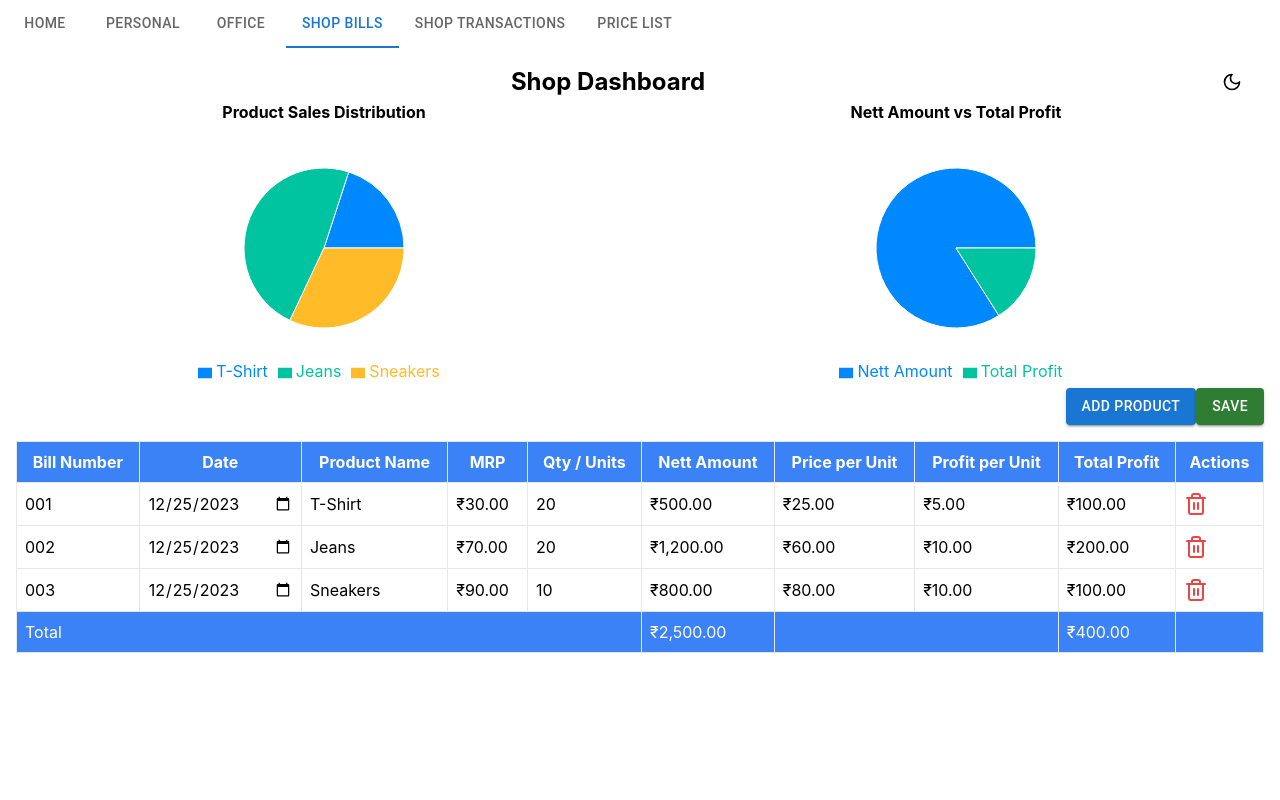
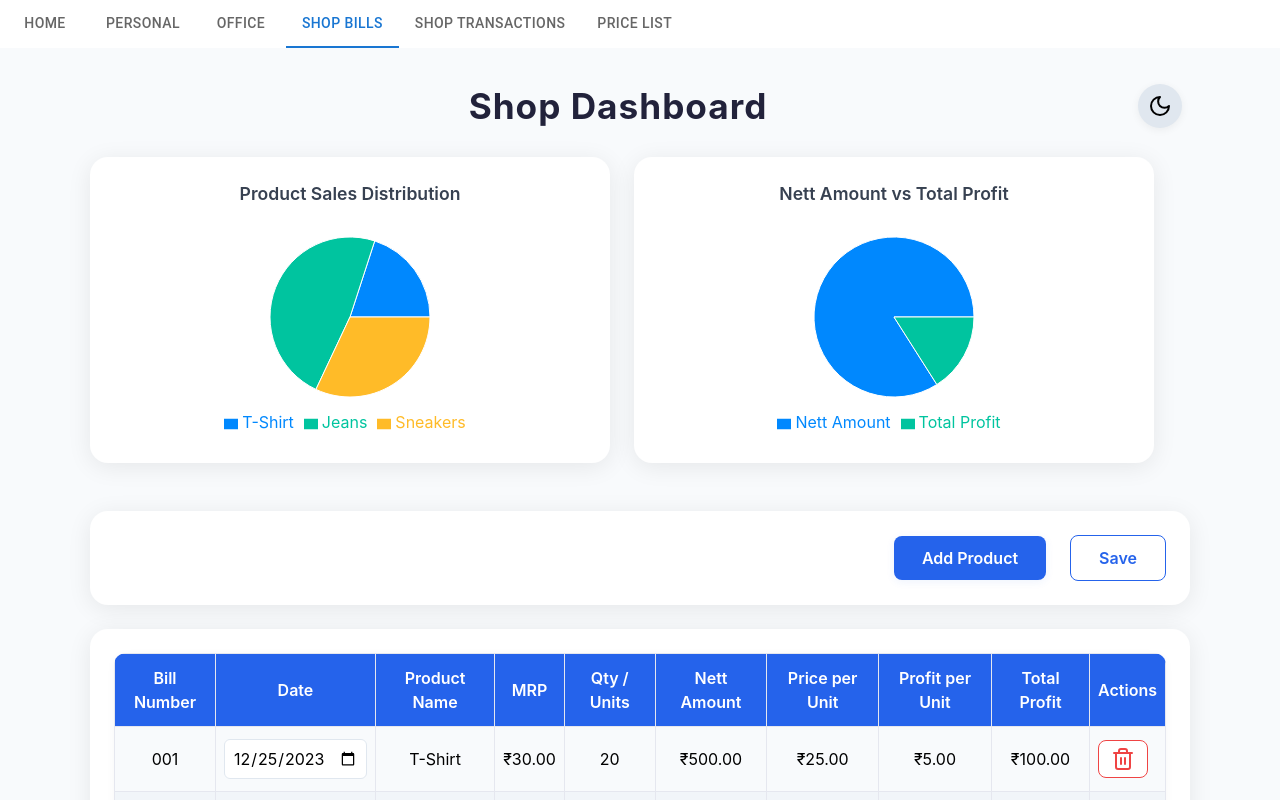
Before and after one commit to gauravgraj91/my-app, a React (Create React App) app: page / in a window 1280 px wide. Both pictures are taken after a click on the tab "SHOP BILLS". Shown: the top 800 px of the page. Built offline with nearby package versions, Linux system fonts and the light colour scheme.

Commit message:
Made UI modifications

```diff
--- a/src/TodoList.js
+++ b/src/TodoList.js
@@ -9,6 +9,7 @@ import Tab from "@mui/material/Tab";
 import Shop from "./shop";
 import ShopTransactions from "./shopTransactions";
 import PriceList from "./PriceList";
+import './styles/Todolist.css';
 
 const TodoList = () => {
   const [todos, setTodos] = useState([]);
@@ -87,67 +88,63 @@ const TodoList = () => {
         </div>
       </div>
       {tab === 0 && (
-        <Box display="flex" flexDirection="column" alignItems="center">
-          <h1 className="heading font-bold tracking-wide">To-Do List</h1>
-          <Box
-            component="form"
-            sx={{
-              "& > :not(style)": { m: 1, width: "25ch" },
-            }}
-            noValidate
-            autoComplete="off"
-          ></Box>
-          <TextField
-            id="outlined-basic"
-            label="Enter a new task..."
-            variant="outlined"
+        <div className="todo-container">
+          <h1 className="todo-heading">To-Do List</h1>
+          <input
+            className="todo-input"
+            type="text"
+            placeholder="Enter a new task..."
             value={taskInput}
             onChange={(e) => setTaskInput(e.target.value)}
+            aria-label="Enter a new task"
           />
           {editableTaskId ? (
-          <Button onClick={handleSaveEdit} variant="contained">
+            <button className="todo-btn-primary" onClick={handleSaveEdit}>
               Save Task
-          </Button>
+            </button>
           ) : (
-          <Button
-            variant="contained"
+            <button
+              className="todo-btn-primary"
               onClick={() => {
                 handleAddTask(taskInput);
                 setTaskInput("");
-            }}>
+              }}
+            >
               Add Task
-          </Button>
+            </button>
           )}
-          <div>
+          <div className="todo-list">
             {todos.map((todo) => (
-              <div key={todo.id} style={{ marginBottom: "0" }}>
-                <Stack direction="row" spacing={1}>
+              <React.Fragment key={todo.id}>
+                <div className="todo-item">
                   <input
+                    className="todo-checkbox"
                     type="checkbox"
                     checked={todo.isCompleted}
-                    onClick={() => handleToggleTaskCompletion(todo.id)}
+                    onChange={() => handleToggleTaskCompletion(todo.id)}
+                    aria-label={todo.task}
                   />
-                  {todo.task}
-                  <Button
-                    variant="outlined"
-                    size="small"
+                  <span className={`todo-task${todo.isCompleted ? ' completed' : ''}`}>{todo.task}</span>
+                  <div>
+                    <button
+                      className="todo-btn-secondary"
                       onClick={() => handleEditTask(todo.id)}
-                    sx={{ height: "35px", minWidth: "70px" }}>
+                    >
                       Edit
-                  </Button>
-                  <Button
-                    variant="contained"
-                    size="small"
+                    </button>
+                    <button
+                      className="todo-btn-danger"
                       onClick={() => handleDeleteTask(todo.id)}
-                    sx={{ height: "35px", minWidth: "70px", color: 'red', borderColor: 'red' }}>
+                    >
                       Delete
-                  </Button>
-                </Stack>
-                <p style={{ fontSize: "10px", color: "gray", margin: "4px 0" }}>{todo.createdAt}</p>
+                    </button>
                   </div>
+                </div>
+                <div className="todo-date">{todo.createdAt}</div>
+              </React.Fragment>
             ))}
           </div>
-        </Box>
+        </div>
       )}
       {tab === 3 && <Shop />}
       {tab === 4 && <ShopTransactions />}
--- a/src/shop.js
+++ b/src/shop.js
@@ -1,12 +1,9 @@
-import Button from "@mui/material/Button";
-import TextField from "@mui/material/TextField";
-import { responsiveFontSizes } from '@mui/material';
 import React, { useState, useEffect } from 'react';
 import { PieChart, Pie, Cell, ResponsiveContainer, Legend, Tooltip } from 'recharts';
 import { Moon, Sun, Check, Trash2 } from 'lucide-react';
 import './styles/Shop.css';
 
-const COLORS = ["#0088FE", "#00C49F", "#FFBB28", "#FF8042", "#8884D8"]
+const COLORS = ["#0088FE", "#00C49F", "#FFBB28", "#FF8042", "#8884D8"];
 
 const initialData = [
   {
@@ -151,7 +148,7 @@ const Shop = () => {
 
     if (isEditing) {
       return (
-        <TextField
+        <input
           type={type}
           value={tempEditValue}
           onChange={e => setTempEditValue(e.target.value)}
@@ -170,8 +167,8 @@ const Shop = () => {
               type === "number" ? parseFloat(tempEditValue) : tempEditValue
             )
           }
-          autoFocus
-          className="w-full p-1 bg-white dark:bg-gray-700 text-black dark:text-white"
+          className="dashboard-input"
+          aria-label={field}
         />
       )
     } else {
@@ -206,23 +203,22 @@ const Shop = () => {
   };
 
   return (
-    <div className={`p-4 relative ${
-      darkMode ? "dark bg-gray-800 text-white" : "bg-white text-black"
-    }`}>
-      <div className="header-container flex justify-between items-center">
+    <div className={`dashboard-container${darkMode ? ' dark' : ''}`}>
+      <div className="dashboard-card dashboard-header">
         <h1 className="dashboard-title">Shop Dashboard</h1>
-        <Button
+        <button
+          aria-label="Toggle dark mode"
+          className="dashboard-dark-toggle"
           onClick={() => setDarkMode(!darkMode)}
-          className="z-10"
         >
-          {darkMode ? <Sun className="h-5 w-5 text-white" /> : <Moon className="h-5 w-5 text-black" />}
-        </Button>
+          {darkMode ? <Sun /> : <Moon />}
+        </button>
       </div>
 
-      <div className="flex mb-8 h-64">
-        <div className="w-1/2 pr-2">
-          <h2 className="text-center mb-2 font-bold">Product Sales Distribution</h2>
-          <ResponsiveContainer width="100%" height="100%">
+      <div className="dashboard-charts">
+        <div className="dashboard-card dashboard-chart">
+          <h2 className="dashboard-chart-title">Product Sales Distribution</h2>
+          <ResponsiveContainer width="100%" height={220}>
             <PieChart>
               <Pie
                 data={pieChartData}
@@ -242,9 +238,9 @@ const Shop = () => {
             </PieChart>
           </ResponsiveContainer>
         </div>
-        <div className="w-1/2 pl-2">
-          <h2 className="text-center mb-2 font-bold">Nett Amount vs Total Profit</h2>
-          <ResponsiveContainer width="100%" height="100%">
+        <div className="dashboard-card dashboard-chart">
+          <h2 className="dashboard-chart-title">Nett Amount vs Total Profit</h2>
+          <ResponsiveContainer width="100%" height={220}>
             <PieChart>
               <Pie
                 data={profitPieChartData}
@@ -266,97 +262,86 @@ const Shop = () => {
         </div>
       </div>
 
-      <div className="button-container">
-        <Button variant="contained"
+      <div className="dashboard-card dashboard-controls">
+        <button
+          className="dashboard-btn-primary"
           onClick={handleAddRow}
-          className="add-button mr-2"  // Added margin-right for spacing
+          aria-label="Add Product"
         >
           Add Product
-        </Button>
-        <Button variant="contained" color="success"
+        </button>
+        <button
+          className="dashboard-btn-secondary"
           onClick={handleSave}
-          className="save-button"
+          aria-label="Save"
         >
           Save
-          {showSaveAnimation && <Check className="ml-2 h-5 w-5 text-green-300" />}
-        </Button>
+          {showSaveAnimation && <Check className="dashboard-save-check" />}
+        </button>
       </div>
 
-      <div className="relative">
-        <table className="w-full border-collapse">
+      <div className="dashboard-card dashboard-table-container">
+        <table className="dashboard-table">
           <thead>
-            <tr className="bg-blue-500 text-white">
-              <th className="border p-2">Bill Number</th>
-              <th className="border p-2">Date</th>
-              <th className="border p-2">Product Name</th>
-              <th className="border p-2">MRP</th>
-              <th className="border p-2">Qty / Units</th>
-              <th className="border p-2">Nett Amount</th>
-              <th className="border p-2">Price per Unit</th>
-              <th className="border p-2">Profit per Unit</th>
-              <th className="border p-2">Total Profit</th>
-              <th className="border p-2">Actions</th> {/* New column for actions */}
+            <tr>
+              <th>Bill Number</th>
+              <th>Date</th>
+              <th>Product Name</th>
+              <th>MRP</th>
+              <th>Qty / Units</th>
+              <th>Nett Amount</th>
+              <th>Price per Unit</th>
+              <th>Profit per Unit</th>
+              <th>Total Profit</th>
+              <th>Actions</th>
             </tr>
           </thead>
           <tbody>
             {data.map(row => (
-              <tr
-                key={row.id}
-                className="hover:bg-gray-100 dark:hover:bg-gray-600"
-              >
-                <td className="border p-2">{row.billNumber}</td>
-                <td className="border p-2">
+              <tr key={row.id}>
+                <td>{row.billNumber}</td>
+                <td>
                   <input
                     type="date"
                     value={row.date}
                     max={new Date().toISOString().split("T")[0]}
                     onChange={e => handleCellEdit(row.id, "date", e.target.value)}
-                    className="w-full bg-transparent"
+                    className="dashboard-input"
+                    aria-label="Date"
                   />
                 </td>
-                <td dir="ltr" className="border p-2">
-                  {renderEditableCell(row, "productName")}
-                </td>
-                <td className="border p-2">
-                  {renderEditableCell(row, "mrp", "number")}
-                </td>
-                <td className="border p-2">
-                  {renderEditableCell(row, "totalQuantity", "number")}
-                </td>
-                <td className="border p-2">
-                  {renderEditableCell(row, "totalAmount", "number")}
-                </td>
-                <td className="border p-2">
-                  {formatCurrency(row.pricePerPiece)}
-                </td>
-                <td className="border p-2">
-                  {formatCurrency(calculateProfitPerPiece(row.mrp, row.pricePerPiece))}
-                </td>
-                <td className="border p-2">
-                  {formatCurrency(calculateProfitPerPiece(row.mrp, row.pricePerPiece) * row.totalQuantity)}
-                </td>
-                <td className="border p-2 text-center">
-                  <Trash2
-                    className="cursor-pointer text-red-500"
+                <td>{renderEditableCell(row, "productName")}</td>
+                <td>{renderEditableCell(row, "mrp", "number")}</td>
+                <td>{renderEditableCell(row, "totalQuantity", "number")}</td>
+                <td>{renderEditableCell(row, "totalAmount", "number")}</td>
+                <td>{formatCurrency(row.pricePerPiece)}</td>
+                <td>{formatCurrency(calculateProfitPerPiece(row.mrp, row.pricePerPiece))}</td>
+                <td>{formatCurrency(calculateProfitPerPiece(row.mrp, row.pricePerPiece) * row.totalQuantity)}</td>
+                <td>
+                  <button
+                    className="dashboard-btn-danger"
+                    aria-label="Delete Product"
                     onClick={() => handleDeleteRow(row.id)}
-                  />
+                  >
+                    <Trash2 />
+                  </button>
                 </td>
               </tr>
             ))}
           </tbody>
           <tfoot>
-            <tr className="bg-blue-500 text-white">
-              <td className="border p-2" colSpan="5">Total</td>
-              <td className="border p-2">{formatCurrency(calculateTotalAmount())}</td>
-              <td className="border p-2" colSpan="2"></td>
-              <td className="border p-2">{formatCurrency(calculateTotalProfit())}</td>
-              <td className="border p-2"></td> {/* Empty cell for the new column */}
+            <tr>
+              <td colSpan="5">Total</td>
+              <td>{formatCurrency(calculateTotalAmount())}</td>
+              <td colSpan="2"></td>
+              <td>{formatCurrency(calculateTotalProfit())}</td>
+              <td></td>
             </tr>
           </tfoot>
         </table>
       </div>
     </div>
-  )
+  );
 }
 
 export default Shop;
--- a/src/styles/Shop.css
+++ b/src/styles/Shop.css
@@ -1,112 +1,223 @@
-  .dashboard {
-    padding: 1rem;
+.dashboard-container {
+  background: #f8fafc;
+  min-height: 100vh;
+  padding: 32px 0;
+  display: flex;
+  flex-direction: column;
+  align-items: center;
+}
+
+.dashboard-card {
+  background: #fff;
+  border-radius: 18px;
+  box-shadow: 0 4px 24px rgba(0,0,0,0.08);
+  padding: 24px;
+  margin-bottom: 24px;
+  width: 100%;
+  max-width: 1100px;
 }
 
 .dashboard-header {
   display: flex;
   justify-content: space-between;
   align-items: center;
-    margin-bottom: 1rem;
+  margin-bottom: 24px;
+  background: none;
+  box-shadow: none;
+  padding: 0 8px;
 }
 
 .dashboard-title {
-    font-size: 1.5rem;
-    font-weight: bold;
-    text-align: center;
-    flex-grow: 1;
+  font-size: 2.2rem;
+  font-weight: 700;
+  color: #22223b;
+  letter-spacing: 1px;
+  margin: 0 auto;
 }
 
-  .dark-mode-toggle {
-    padding: 0.5rem;
-    border-radius: 9999px;
-    background-color: #e5e7eb;
+.dashboard-dark-toggle {
+  background: #e0e7ef;
+  border: none;
+  border-radius: 50%;
+  width: 44px;
+  height: 44px;
+  display: flex;
+  align-items: center;
+  justify-content: center;
+  box-shadow: 0 2px 8px rgba(0,0,0,0.06);
+  cursor: pointer;
+  transition: background 0.2s;
+}
+.dashboard-dark-toggle:hover {
+  background: #c7d2fe;
 }
 
-  .chart-container {
-    margin-bottom: 2rem;
-    height: 16rem;
+.dashboard-charts {
+  display: flex;
+  gap: 24px;
+  width: 100%;
+  max-width: 1100px;
+  margin-bottom: 24px;
+  flex-wrap: wrap;
+}
+.dashboard-chart {
+  flex: 1 1 350px;
+  min-width: 320px;
+  max-width: 520px;
+  display: flex;
+  flex-direction: column;
+  align-items: center;
+  justify-content: center;
+}
+.dashboard-chart-title {
+  font-size: 1.1rem;
+  font-weight: 600;
+  margin-bottom: 12px;
+  color: #374151;
 }
 
-  .button-container {
+.dashboard-controls {
   display: flex;
+  gap: 16px;
   justify-content: flex-end;
   align-items: center;
-    margin-bottom: 1rem;
+  margin-bottom: 24px;
 }
 
-  .add-button {
-    background-color: #10b981;
-    color: white;
-    font-weight: bold;
-    padding: 0.5rem 1rem;
-    border-radius: 0.25rem;
-    margin-right: 0.5rem;
+.dashboard-btn-primary {
+  background: #2563eb;
+  color: #fff;
+  font-weight: 600;
+  border: none;
+  border-radius: 8px;
+  padding: 10px 28px;
+  font-size: 1rem;
+  box-shadow: 0 2px 8px rgba(37,99,235,0.08);
+  cursor: pointer;
+  transition: background 0.2s;
+}
+.dashboard-btn-primary:hover {
+  background: #1e40af;
 }
 
-  .save-button {
-    background-color: #3b82f6;
-    color: white;
-    font-weight: bold;
-    padding: 0.5rem 1rem;
-    border-radius: 0.25rem;
+.dashboard-btn-secondary {
+  background: #fff;
+  color: #2563eb;
+  border: 1.5px solid #2563eb;
+  border-radius: 8px;
+  padding: 10px 28px;
+  font-size: 1rem;
+  font-weight: 600;
+  cursor: pointer;
+  transition: background 0.2s, color 0.2s;
+  margin-left: 8px;
   display: flex;
   align-items: center;
+}
+.dashboard-btn-secondary:hover {
+  background: #2563eb;
+  color: #fff;
+}
+
+.dashboard-btn-danger {
+  background: #fff;
+  color: #ef4444;
+  border: 1.5px solid #ef4444;
+  border-radius: 8px;
+  padding: 6px 12px;
+  font-size: 1rem;
+  cursor: pointer;
+  transition: background 0.2s, color 0.2s;
+  display: flex;
+  align-items: center;
+  justify-content: center;
+}
+.dashboard-btn-danger:hover {
+  background: #ef4444;
+  color: #fff;
+}
+
+.dashboard-save-check {
+  margin-left: 8px;
+  color: #22c55e;
+}
+
+.dashboard-table-container {
+  overflow-x: auto;
 }
 
 .dashboard-table {
   width: 100%;
   border-collapse: collapse;
+  margin-top: 0;
+  background: #f8fafc;
+  border-radius: 12px;
+  overflow: hidden;
+  box-shadow: 0 2px 8px rgba(0,0,0,0.04);
+}
+.dashboard-table th, .dashboard-table td {
+  border: 1px solid #e5e7ef;
+  padding: 0.75rem 0.5rem;
+  text-align: center;
+}
+.dashboard-table th {
+  background: #2563eb;
+  color: #fff;
+  font-weight: 600;
+  font-size: 1rem;
+}
+.dashboard-table tr:nth-child(even) {
+  background: #f1f5f9;
+}
+.dashboard-table tr:hover {
+  background: #e0e7ef;
+}
+.dashboard-table tfoot td {
+  background: #e0e7ef;
+  font-weight: 700;
+  color: #22223b;
 }
 
-  .dashboard-table th,
-  .dashboard-table td {
-    border: 1px solid #e5e7eb;
-    padding: 0.5rem;
+.dashboard-input {
+  width: 100%;
+  padding: 6px 8px;
+  border-radius: 6px;
+  border: 1.5px solid #e0e7ef;
+  font-size: 1rem;
+  background: #fff;
+  transition: border 0.2s;
+}
+.dashboard-input:focus {
+  border: 1.5px solid #2563eb;
+  outline: none;
 }
 
-  .dashboard-table th {
-    background-color: #f3f4f6;
+@media (max-width: 900px) {
+  .dashboard-charts {
+    flex-direction: column;
+    gap: 16px;
+  }
+  .dashboard-card {
+    padding: 12px;
+  }
 }
 
-  .dashboard-table tr:hover {
-    background-color: #f9fafb;
+@media (max-width: 600px) {
+  .dashboard-container {
+    padding: 8px 0;
   }
-
-  /* Dark mode styles */
-  .dark {
-    background-color: #1f2937;
-    color: white;
+  .dashboard-title {
+    font-size: 1.3rem;
   }
-
-  .dark .dark-mode-toggle {
-    background-color: #4b5563;
+  .dashboard-card {
+    padding: 8px;
+    max-width: 99vw;
   }
-
-  .dark .dashboard-table th {
-    background-color: #374151;
+  .dashboard-charts {
+    gap: 8px;
   }
-
-  .dark .dashboard-table tr:hover {
-    background-color: #374151;
+  .dashboard-table th, .dashboard-table td {
+    padding: 0.4rem 0.2rem;
+    font-size: 0.92rem;
   }
-
-  .dark .dashboard-table th,
-  .dark .dashboard-table td {
-    border-color: #4b5563;
 }
-
-  .editable-cell {
-    cursor: pointer;
-  }
-
-  .editable-input {
-    width: 100%;
-    padding: 0.25rem;
-    background-color: white;
-    color: black;
-  }
-
-  .dark .editable-input {
-    background-color: #4b5563;
-    color: white;
-  }
--- a/src/styles/Todolist.css
+++ b/src/styles/Todolist.css
@@ -17,3 +17,147 @@
     background-color: white;
     padding: 1rem;
     }
+
+.todo-container {
+  background: #f8fafc;
+  max-width: 420px;
+  margin: 40px auto;
+  padding: 32px 24px 24px 24px;
+  border-radius: 18px;
+  box-shadow: 0 4px 24px rgba(0,0,0,0.08);
+  display: flex;
+  flex-direction: column;
+  align-items: center;
+}
+
+.todo-heading {
+  font-size: 2.2rem;
+  font-weight: 700;
+  margin-bottom: 18px;
+  color: #22223b;
+  letter-spacing: 1px;
+}
+
+.todo-input {
+  width: 100%;
+  padding: 14px 16px;
+  border-radius: 10px;
+  border: 1.5px solid #e0e7ef;
+  font-size: 1.1rem;
+  margin-bottom: 16px;
+  background: #fff;
+  box-shadow: 0 2px 8px rgba(0,0,0,0.03);
+  transition: border 0.2s;
+}
+.todo-input:focus {
+  border: 1.5px solid #4f8cff;
+  outline: none;
+}
+
+.todo-btn-primary {
+  background: #2563eb;
+  color: #fff;
+  font-weight: 600;
+  border: none;
+  border-radius: 8px;
+  padding: 10px 28px;
+  font-size: 1rem;
+  margin-bottom: 18px;
+  box-shadow: 0 2px 8px rgba(37,99,235,0.08);
+  cursor: pointer;
+  transition: background 0.2s;
+}
+.todo-btn-primary:hover {
+  background: #1e40af;
+}
+
+.todo-btn-secondary {
+  background: #fff;
+  color: #2563eb;
+  border: 1.5px solid #2563eb;
+  border-radius: 8px;
+  padding: 8px 18px;
+  font-size: 0.95rem;
+  margin-right: 8px;
+  cursor: pointer;
+  transition: background 0.2s, color 0.2s;
+}
+.todo-btn-secondary:hover {
+  background: #2563eb;
+  color: #fff;
+}
+
+.todo-btn-danger {
+  background: #fff;
+  color: #ef4444;
+  border: 1.5px solid #ef4444;
+  border-radius: 8px;
+  padding: 8px 18px;
+  font-size: 0.95rem;
+  cursor: pointer;
+  transition: background 0.2s, color 0.2s;
+}
+.todo-btn-danger:hover {
+  background: #ef4444;
+  color: #fff;
+}
+
+.todo-list {
+  width: 100%;
+  margin-top: 10px;
+}
+
+.todo-item {
+  background: #fff;
+  border-radius: 10px;
+  box-shadow: 0 2px 8px rgba(0,0,0,0.04);
+  display: flex;
+  align-items: center;
+  justify-content: space-between;
+  padding: 14px 16px;
+  margin-bottom: 14px;
+  transition: box-shadow 0.2s;
+}
+.todo-item:hover {
+  box-shadow: 0 4px 16px rgba(37,99,235,0.10);
+}
+
+.todo-checkbox {
+  accent-color: #2563eb;
+  width: 20px;
+  height: 20px;
+  margin-right: 14px;
+}
+
+.todo-task {
+  flex: 1;
+  font-size: 1.08rem;
+  color: #22223b;
+  font-weight: 500;
+  word-break: break-word;
+}
+.todo-task.completed {
+  text-decoration: line-through;
+  color: #a0aec0;
+  opacity: 0.7;
+}
+
+.todo-date {
+  font-size: 0.85rem;
+  color: #94a3b8;
+  margin-top: 2px;
+  margin-left: 34px;
+}
+
+@media (max-width: 600px) {
+  .todo-container {
+    padding: 16px 4px;
+    max-width: 98vw;
+  }
+  .todo-input {
+    font-size: 1rem;
+  }
+  .todo-heading {
+    font-size: 1.3rem;
+  }
+}
```
Lines whose indentation alone changed are shown as unchanged.
